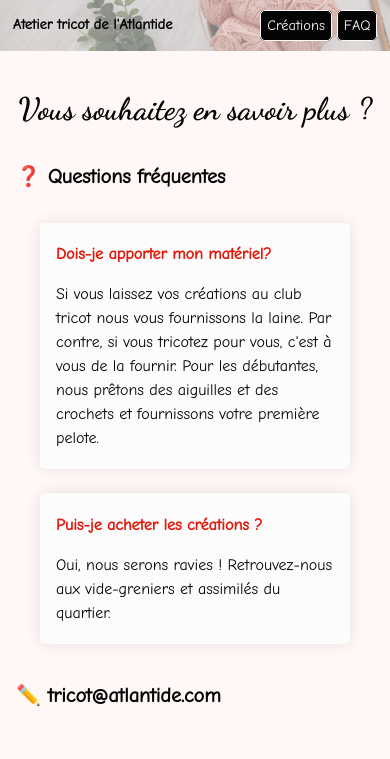
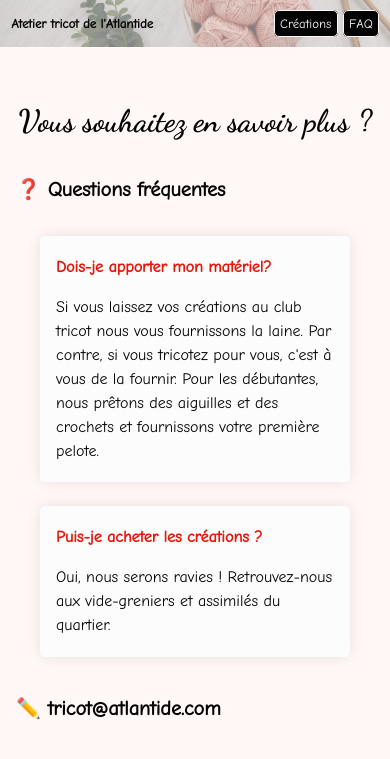
Before and after one commit to isabelle4412/diy, a plain HTML site: page pages/contact.html in a window 390 px wide. Shown: the top 759 px of the page. Drawn offline with nearby package versions, Linux system fonts and the light colour scheme; files whose address does not match are found by name.

Commit message:
Improve navbar: more spaces

```diff
--- a/components/navbar.css
+++ b/components/navbar.css
@@ -3,12 +3,13 @@
   display: flex;
   justify-content: space-between;
   align-items: center;
-  padding: 0.8em 0.8em;
-  margin-bottom: 2.5em;
+  padding: 1.8em;
+  margin-bottom: 3.5em;
 }
 
 #navbar a {
   font-size: 1em;
+  margin-left: 0.8em;
 }
 
 .link_index {
@@ -17,7 +18,13 @@
 }
 
 @media (min-width: 100px) and (max-width: 665px) {
+
+  #navbar {
+    padding: 0.7em;
+  }
+
   #navbar a {
-    font-size: 0.9em;
+    font-size: 0.8em;
+    margin-left: 0em;
   }
 }
```
Also changed, not shown: accessoires.html (+0 -1 lines).
